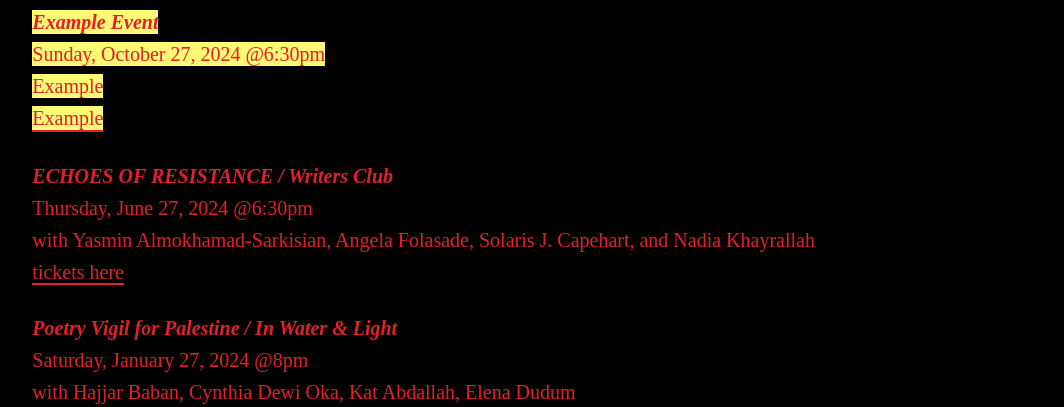
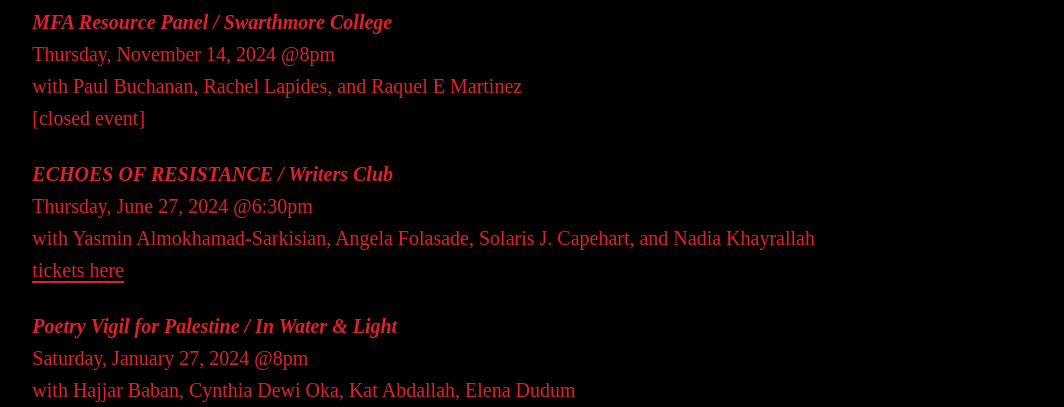
Before and after one commit to oungk/YiWeiPortfolioWebsite, a website: page docs/events.html in a window 1280 px wide. Shown: the part 398-805 px from the top of the page, without its empty margins (196-1260 px from the left). Drawn offline with nearby package versions, Linux system fonts and the light colour scheme; a web font is replaced by a local one.

Commit message:
remove example events

```diff
--- a/docs/events.html
+++ b/docs/events.html
@@ -88,15 +88,11 @@
 
             <div class="row justify-content-center">
             <div class="col-md-8 story">
-                <div class="upcoming">
-                    <h3>Example Event</h3>
-                    <br>
-                    <h2>Sunday, October 27, 2024 @6:30pm</h2>
-                    <br>
-                    <h2>Example</h2>
-                    <br>
-                    <h2><a href="examplelink.com">Example</a></h2>
-                </div>
+
+                <h3>MFA Resource Panel / Swarthmore College</h3>
+                <h2>Thursday, November 14, 2024 @8pm </h2>
+                <h2>with Paul Buchanan, Rachel Lapides, and Raquel E Martinez</h2>
+                <h2>[closed event]</h2>
                 <br>
 
                 <h3>ECHOES OF RESISTANCE / Writers Club</h3>
```
